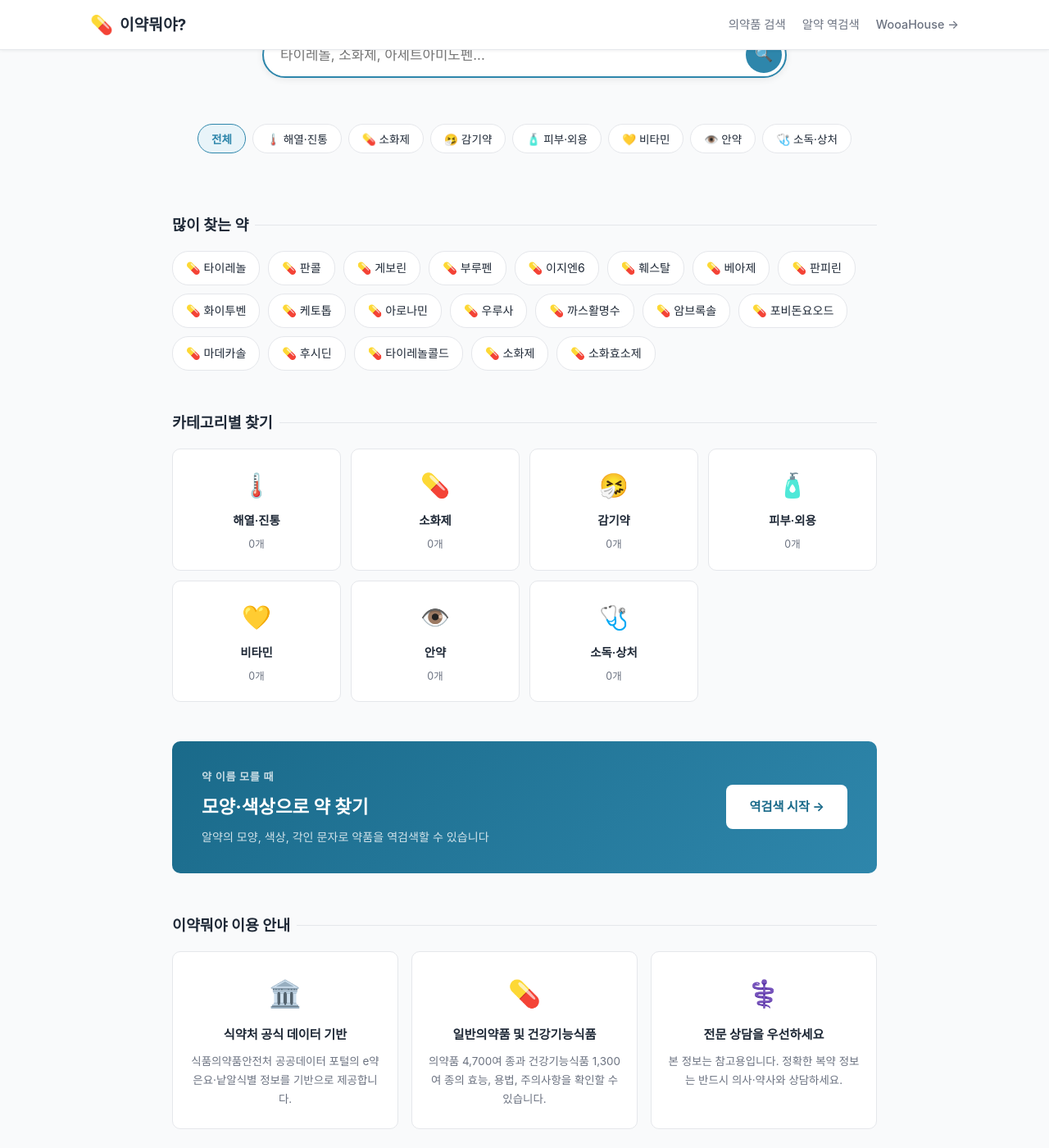
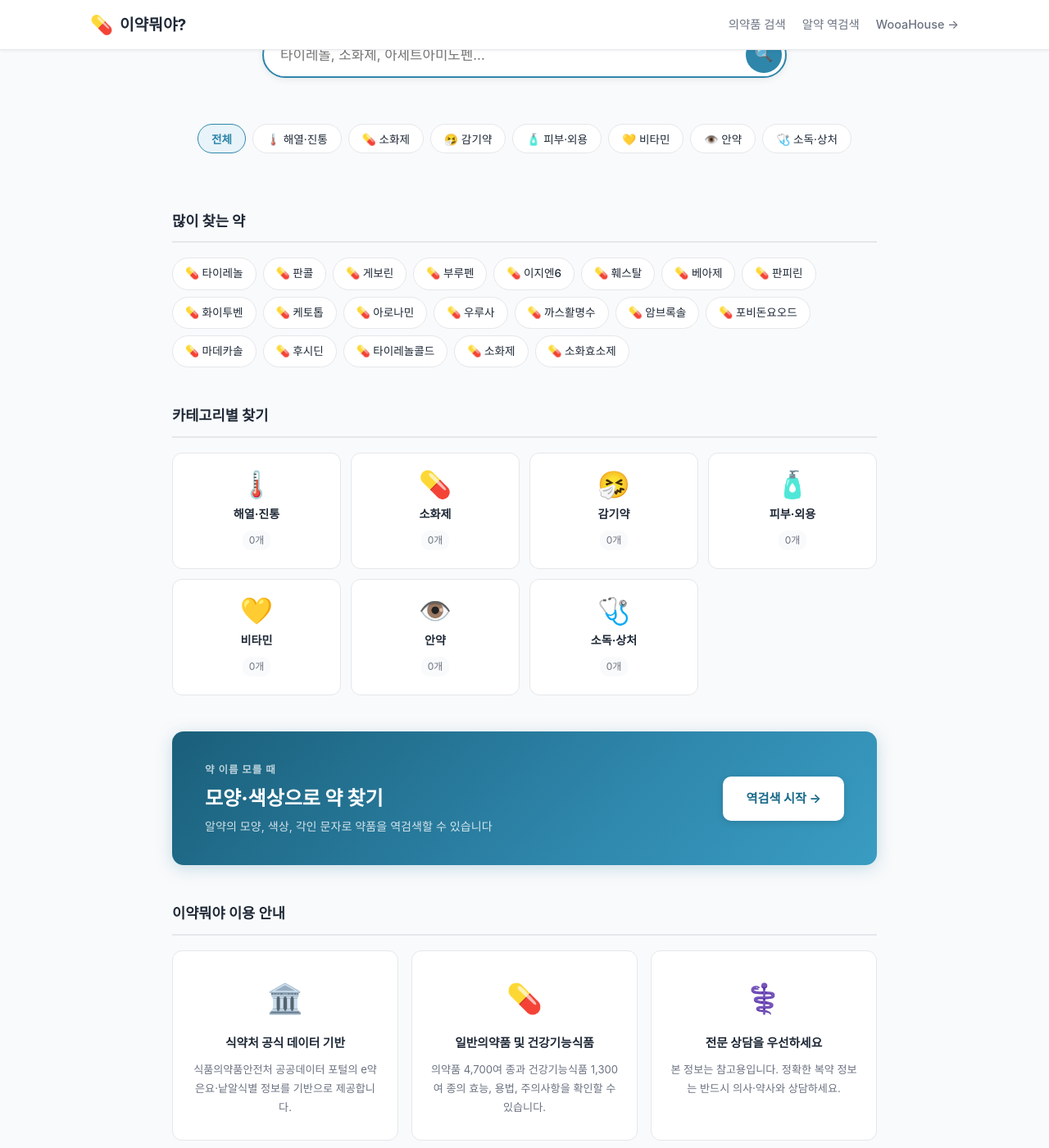
Before and after one commit to ingmaster83-code/wooayak, a Jekyll site: the page built from index.html, in a window 1280 px wide and 1400 px high, scrolled down 291 px. Shown: the whole window at 82% size. Built offline with Jekyll 4.4.1, drawn with Linux system fonts in a browser that asks for light colours; some web fonts are replaced; comment, search, counter and statistics services are not loaded.

Commit message:
Improve home sections design: better cards, banner, chips

```diff
--- a/assets/css/main.css
+++ b/assets/css/main.css
@@ -384,97 +384,111 @@ img { max-width: 100%; }
 }
 
 /* ===== 홈 섹션 ===== */
-.home-section { margin: 48px 0; }
+#homeSections { margin-top: 8px; }
+.home-section { margin: 44px 0; }
 .home-section-title {
-  font-size: 1.15rem; font-weight: 700; margin-bottom: 16px;
-  color: var(--text); display: flex; align-items: center; gap: 8px;
-}
-.home-section-title::after {
-  content: ''; flex: 1; height: 1px; background: var(--border);
+  font-size: 1.1rem; font-weight: 700; margin-bottom: 18px;
+  color: var(--text); padding-bottom: 10px;
+  border-bottom: 2px solid var(--border);
 }
 
 /* 인기 약품 칩 */
-.popular-grid {
-  display: flex; flex-wrap: wrap; gap: 10px;
-}
+.popular-grid { display: flex; flex-wrap: wrap; gap: 8px; }
 .popular-chip {
-  display: inline-flex; align-items: center; gap: 5px;
-  padding: 8px 16px; border-radius: 20px;
+  display: inline-flex; align-items: center; gap: 4px;
+  padding: 7px 15px; border-radius: 20px;
   background: var(--white); border: 1.5px solid var(--border);
-  font-size: .88rem; color: var(--text); text-decoration: none;
-  transition: all .2s; white-space: nowrap;
+  font-size: .85rem; color: var(--text); text-decoration: none;
+  transition: all .18s; white-space: nowrap; font-weight: 500;
 }
 .popular-chip:hover {
   border-color: var(--primary); background: var(--primary-light);
   color: var(--primary); text-decoration: none;
+  transform: translateY(-1px); box-shadow: 0 2px 6px rgba(46,134,171,.15);
 }
 
 /* 카테고리 그리드 */
 .category-grid {
-  display: grid; grid-template-columns: repeat(4, 1fr); gap: 12px;
+  display: grid;
+  grid-template-columns: repeat(4, 1fr);
+  gap: 12px;
 }
 .category-card {
-  display: flex; flex-direction: column; align-items: center;
-  gap: 6px; padding: 20px 12px;
+  display: flex; flex-direction: column; align-items: center; justify-content: center;
+  gap: 8px; padding: 22px 12px;
   background: var(--white); border: 1.5px solid var(--border);
-  border-radius: var(--radius); text-decoration: none; color: var(--text);
-  transition: all .2s; text-align: center;
+  border-radius: 12px; text-decoration: none; color: var(--text);
+  transition: all .18s; text-align: center; cursor: pointer;
 }
 .category-card:hover {
   border-color: var(--primary); background: var(--primary-light);
-  text-decoration: none; transform: translateY(-2px);
-  box-shadow: var(--shadow);
+  text-decoration: none; transform: translateY(-3px);
+  box-shadow: 0 6px 16px rgba(46,134,171,.15);
 }
-.cat-icon { font-size: 1.8rem; }
-.cat-name { font-size: .9rem; font-weight: 600; color: var(--text); }
-.cat-count { font-size: .78rem; color: var(--text-muted); }
+.cat-icon { font-size: 2rem; line-height: 1; }
+.cat-name { font-size: .88rem; font-weight: 700; color: var(--text); }
+.cat-count {
+  font-size: .75rem; color: var(--text-muted);
+  background: var(--bg); border-radius: 10px;
+  padding: 2px 8px;
+}
 
 /* 역검색 배너 */
 .identify-banner {
-  background: linear-gradient(135deg, #1a6a8a 0%, #2E86AB 100%);
-  border-radius: var(--radius); margin: 48px 0; overflow: hidden;
+  background: linear-gradient(135deg, #1a5f7a 0%, #2E86AB 60%, #3a9cc2 100%);
+  border-radius: 14px; margin: 44px 0; overflow: hidden;
+  box-shadow: 0 4px 20px rgba(46,134,171,.25);
 }
 .identify-banner-inner {
   display: flex; align-items: center; justify-content: space-between;
-  padding: 32px 36px; gap: 20px; flex-wrap: wrap;
+  padding: 36px 40px; gap: 24px;
 }
 .identify-banner-label {
-  font-size: .82rem; color: rgba(255,255,255,.75);
-  font-weight: 600; letter-spacing: .05em; margin-bottom: 6px;
+  font-size: .78rem; color: rgba(255,255,255,.7);
+  font-weight: 700; letter-spacing: .08em; text-transform: uppercase;
+  margin-bottom: 8px;
 }
 .identify-banner-title {
-  font-size: 1.4rem; font-weight: 700; color: #fff; margin-bottom: 6px;
+  font-size: 1.5rem; font-weight: 800; color: #fff; margin-bottom: 8px; line-height: 1.3;
 }
-.identify-banner-desc { font-size: .88rem; color: rgba(255,255,255,.8); }
+.identify-banner-desc { font-size: .88rem; color: rgba(255,255,255,.8); line-height: 1.6; }
 .identify-banner-btn {
-  display: inline-block; padding: 14px 28px;
-  background: #fff; color: var(--primary-dark);
-  border-radius: 8px; font-weight: 700; font-size: .95rem;
+  display: inline-flex; align-items: center; gap: 6px;
+  padding: 14px 28px; background: #fff; color: var(--primary-dark);
+  border-radius: 10px; font-weight: 700; font-size: .95rem;
   text-decoration: none; white-space: nowrap; flex-shrink: 0;
-  transition: all .2s;
+  transition: all .18s; box-shadow: 0 2px 8px rgba(0,0,0,.12);
 }
 .identify-banner-btn:hover {
-  background: var(--primary-light); text-decoration: none;
-  transform: translateY(-1px);
+  background: #f0f9ff; text-decoration: none;
+  transform: translateY(-2px); box-shadow: 0 4px 16px rgba(0,0,0,.15);
 }
 
 /* 이용 안내 */
-.info-grid {
-  display: grid; grid-template-columns: repeat(3, 1fr); gap: 16px;
-}
+.info-grid { display: grid; grid-template-columns: repeat(3, 1fr); gap: 16px; }
 .info-card {
   background: var(--white); border: 1px solid var(--border);
-  border-radius: var(--radius); padding: 24px 20px; text-align: center;
+  border-radius: 12px; padding: 28px 22px; text-align: center;
+  transition: box-shadow .18s;
 }
-.info-icon { font-size: 2rem; display: block; margin-bottom: 10px; }
-.info-card h3 { font-size: .95rem; font-weight: 700; margin-bottom: 8px; }
-.info-card p { font-size: .84rem; color: var(--text-muted); line-height: 1.7; }
+.info-card:hover { box-shadow: var(--shadow); }
+.info-icon { font-size: 2.2rem; display: block; margin-bottom: 12px; }
+.info-card h3 { font-size: .92rem; font-weight: 700; margin-bottom: 8px; color: var(--text); }
+.info-card p { font-size: .82rem; color: var(--text-muted); line-height: 1.75; }
 
-@media (max-width: 640px) {
+@media (max-width: 768px) {
+  .category-grid { grid-template-columns: repeat(4, 1fr); gap: 8px; }
+  .category-card { padding: 16px 8px; }
+  .cat-icon { font-size: 1.6rem; }
+  .cat-name { font-size: .78rem; }
+  .cat-count { display: none; }
+}
+@media (max-width: 540px) {
   .category-grid { grid-template-columns: repeat(2, 1fr); }
   .info-grid { grid-template-columns: 1fr; }
-  .identify-banner-inner { flex-direction: column; align-items: flex-start; }
-  .identify-banner-btn { width: 100%; text-align: center; }
+  .identify-banner-inner { flex-direction: column; padding: 28px 24px; }
+  .identify-banner-btn { width: 100%; justify-content: center; }
+  .identify-banner-title { font-size: 1.25rem; }
 }
 
 /* ===== 유틸 ===== */
```
